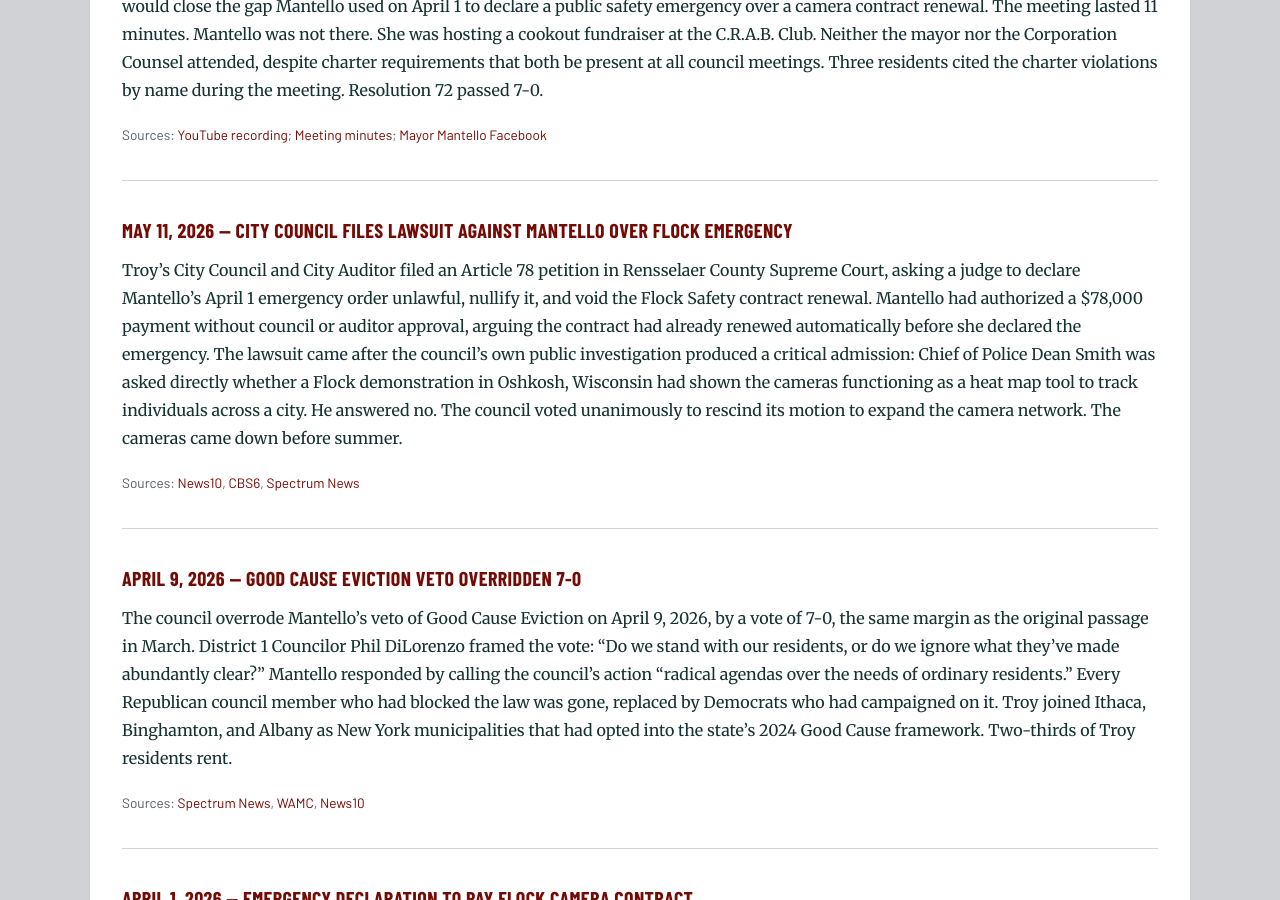
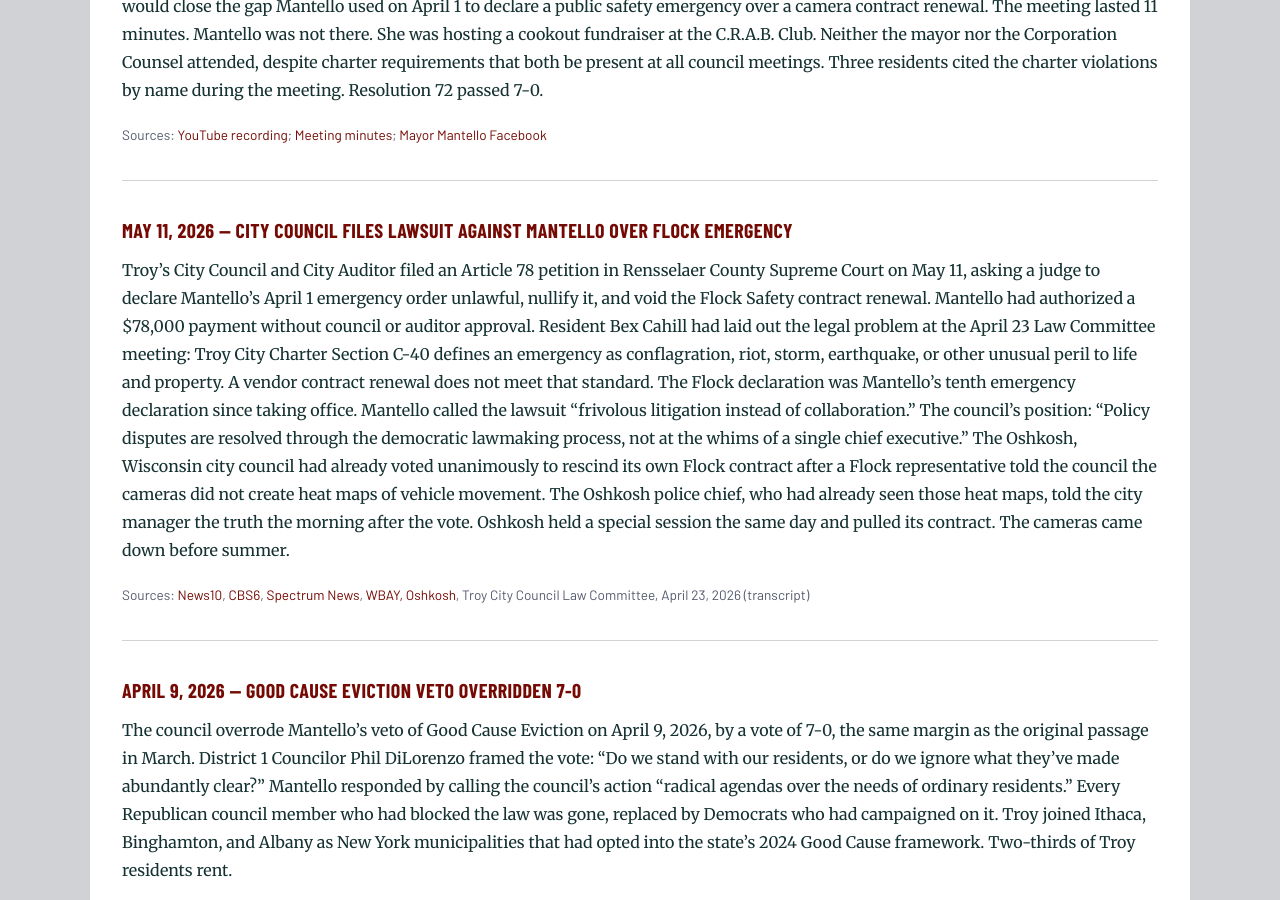
Before and after one commit to MdevitSEC/the-mantello-record, a Jekyll site: the page built from the-record.md, in a window 1280 px wide and 900 px high, scrolled down 647 px. Built offline with Jekyll 4.4.1, drawn with Linux system fonts in a browser that asks for light colours; some web fonts are replaced.

Commit message:
Fix em dash in lawsuit post; expand record entry with charter def, Oshkosh detail, tenth declaration
Co-Authored-By: Claude Sonnet 4.6 <noreply@anthropic.com>

```diff
--- a/the-record.md
+++ b/the-record.md
@@ -21,9 +21,9 @@ The Troy City Council called a special meeting on June 25, 2026, to schedule pub
 
 ### [May 11, 2026 — City Council Files Lawsuit Against Mantello Over Flock Emergency](/2026/05/11/city-council-files-lawsuit-flock-emergency/)
 
-Troy's City Council and City Auditor filed an Article 78 petition in Rensselaer County Supreme Court, asking a judge to declare Mantello's April 1 emergency order unlawful, nullify it, and void the Flock Safety contract renewal. Mantello had authorized a $78,000 payment without council or auditor approval, arguing the contract had already renewed automatically before she declared the emergency. The lawsuit came after the council's own public investigation produced a critical admission: Chief of Police Dean Smith was asked directly whether a Flock demonstration in Oshkosh, Wisconsin had shown the cameras functioning as a heat map tool to track individuals across a city. He answered no. The council voted unanimously to rescind its motion to expand the camera network. The cameras came down before summer.
+Troy's City Council and City Auditor filed an Article 78 petition in Rensselaer County Supreme Court on May 11, asking a judge to declare Mantello's April 1 emergency order unlawful, nullify it, and void the Flock Safety contract renewal. Mantello had authorized a $78,000 payment without council or auditor approval. Resident Bex Cahill had laid out the legal problem at the April 23 Law Committee meeting: Troy City Charter Section C-40 defines an emergency as conflagration, riot, storm, earthquake, or other unusual peril to life and property. A vendor contract renewal does not meet that standard. The Flock declaration was Mantello's tenth emergency declaration since taking office. Mantello called the lawsuit "frivolous litigation instead of collaboration." The council's position: "Policy disputes are resolved through the democratic lawmaking process, not at the whims of a single chief executive." The Oshkosh, Wisconsin city council had already voted unanimously to rescind its own Flock contract after a Flock representative told the council the cameras did not create heat maps of vehicle movement. The Oshkosh police chief, who had already seen those heat maps, told the city manager the truth the morning after the vote. Oshkosh held a special session the same day and pulled its contract. The cameras came down before summer.
 
-*Sources: [News10](https://www.news10.com/news/rensselaer-county/troy-city-council-files-suit-against-mayor/), [CBS6](https://cbs6albany.com/news/local/lawsuit-filed-against-mayor-of-troy-over-flock-camera-emergency-declaration), [Spectrum News](https://spectrumlocalnews.com/nys/capital-region/news/2026/05/12/troy-council-files-suit-to-block-mayor-s-order-on-license-plate-readers)*
+*Sources: [News10](https://www.news10.com/news/rensselaer-county/troy-city-council-files-suit-against-mayor/), [CBS6](https://cbs6albany.com/news/local/lawsuit-filed-against-mayor-of-troy-over-flock-camera-emergency-declaration), [Spectrum News](https://spectrumlocalnews.com/nys/capital-region/news/2026/05/12/troy-council-files-suit-to-block-mayor-s-order-on-license-plate-readers), [WBAY, Oshkosh](https://www.wbay.com/2026/04/23/oshkosh-council-rescinds-flock-camera-contract-after-false-statements/), Troy City Council Law Committee, April 23, 2026 (transcript)*
 
 ---
 
```
Also changed, not shown: _posts/2026-05-11-city-council-files-lawsuit-flock-emergency.md (+1 -1 lines).
